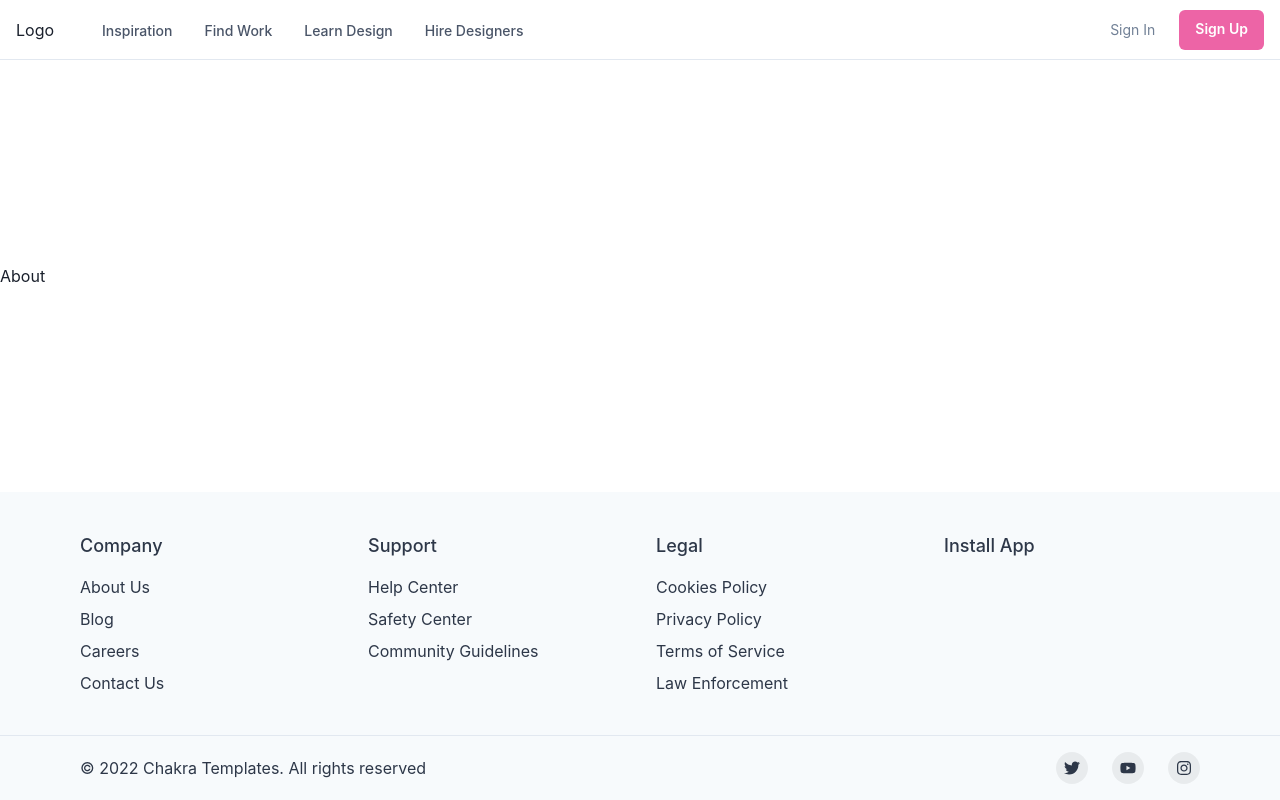
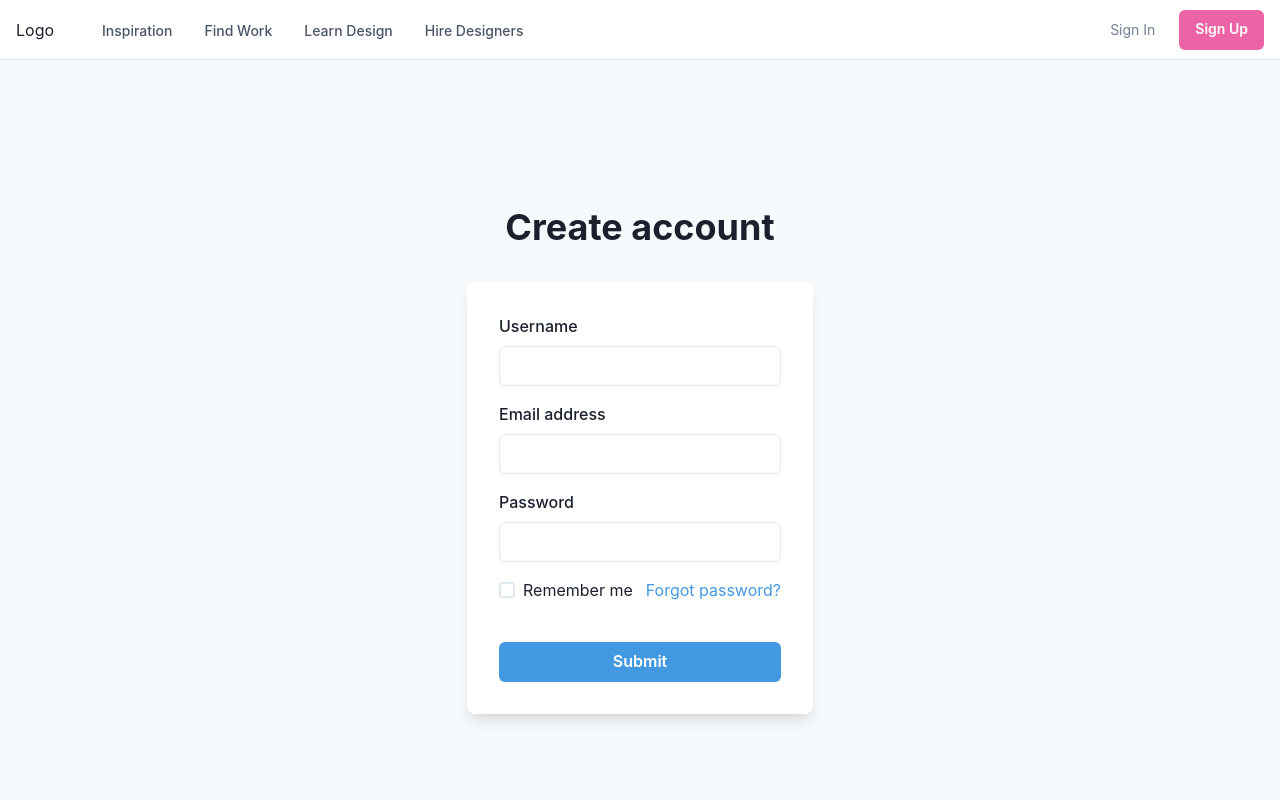
Before and after one commit to GetontoMoses/Hospital-Appointment-Frontend, a React (Create React App) app in the folder appointment/: page /signup in a window 1280 px wide. Shown: the top 800 px of the page. Built offline with nearby package versions, Linux system fonts and the light colour scheme.

Commit message:
feat: the signup form

```diff
--- a/appointment/src/pages/Signup.jsx
+++ b/appointment/src/pages/Signup.jsx
@@ -1,5 +1,131 @@
+import { useState } from "react";
+import {
+  useToast,
+  Flex,
+  Box,
+  FormControl,
+  FormLabel,
+  Input,
+  Checkbox,
+  Stack,
+  Button,
+  Heading,
+  Text,
+  useColorModeValue,
+} from "@chakra-ui/react";
+
 export default function Signup() {
+  const toast = useToast();
+  const [values, setValues] = useState({
+    username: "",
+    email: "",
+    password: "",
+  });
+
+  function handleChange(event) {
+    const { name, value } = event.target;
+    setValues((prev) => ({
+      ...prev,
+      [name]: value,
+    }));
+  }
+  async function handleSubmit(event) {
+    event.preventDefault();
+    const { username, email, password } = values;
+    try {
+      const res = await fetch("http://127.0.0.1:8000/items/user-register/", {
+        method: "POST",
+        headers: {
+          "Content-Type": "application/json",
+        },
+        body: JSON.stringify({
+          username,
+          email,
+          password,
+        }),
+      });
+      console.log(res);
+      if (res.status !== 201) {
+        toast({
+          title: "Error Occured.",
+          description: "Something Went Wrong Please Try Again.",
+          status: "error",
+          duration: 3000,
+          isClosable: true,
+        });
+      } else {
+        toast({
+          title: "Account created.",
+          description: "We've created your account for you.",
+          status: "success",
+          duration: 3000,
+          isClosable: true,
+        });
+      }
+    } catch (error) {
+      toast({
+        title: "Error Occured.",
+        description: "Unable to contact server",
+        status: "error",
+        duration: 3000,
+        isClosable: true,
+      });
+    }
+  }
   return (
-    <h1>About</h1>
-  )
+    <Flex
+      minH={"100vh"}
+      align={"center"}
+      justify={"center"}
+      bg={useColorModeValue("gray.50", "gray.800")}
+    >
+      <Stack spacing={8} mx={"auto"} maxW={"lg"} py={12} px={6}>
+        <Stack align={"center"}>
+          <Heading fontSize={"4xl"}>Create account</Heading>
+        </Stack>
+        <Box
+          rounded={"lg"}
+          bg={useColorModeValue("white", "gray.700")}
+          boxShadow={"lg"}
+          p={8}
+        >
+          <Stack spacing={4}>
+            <FormControl id="name">
+              <FormLabel>Username</FormLabel>
+
+              <Input onChange={handleChange} name="username" type="text" />
+            </FormControl>
+            <FormControl id="email">
+              <FormLabel>Email address</FormLabel>
+              <Input onChange={handleChange} name="email" type="email" />
+            </FormControl>
+            <FormControl id="password">
+              <FormLabel>Password</FormLabel>
+              <Input onChange={handleChange} name="password" type="password" />
+            </FormControl>
+            <Stack spacing={10}>
+              <Stack
+                direction={{ base: "column", sm: "row" }}
+                align={"start"}
+                justify={"space-between"}
+              >
+                <Checkbox>Remember me</Checkbox>
+                <Text color={"blue.400"}>Forgot password?</Text>
+              </Stack>
+              <Button
+                bg={"blue.400"}
+                color={"white"}
+                _hover={{
+                  bg: "blue.500",
+                }}
+                onClick={handleSubmit}
+              >
+                Submit
+              </Button>
+            </Stack>
+          </Stack>
+        </Box>
+      </Stack>
+    </Flex>
+  );
 }
```
